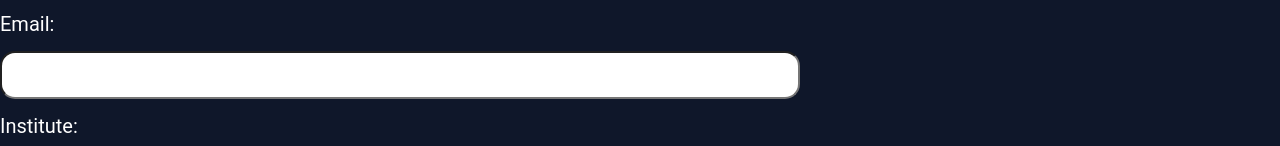
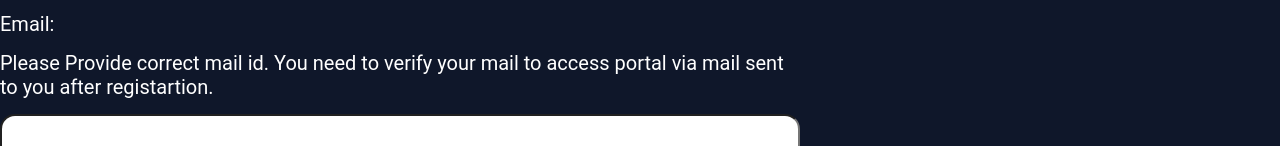
Before and after one commit to itsbhav/eskool, a React (Create React App) app: page /register in a window 1280 px wide. Shown: the part 227-373 px from the top of the page. Built offline with nearby package versions, Linux system fonts and the light colour scheme; no server answers; a web font is replaced by a local one.

Commit message:
Correct mail mandatory warning add

```diff
--- a/src/features/auth/Register.jsx
+++ b/src/features/auth/Register.jsx
@@ -142,6 +142,10 @@ const Register = () => {
             required
           />
           <label htmlFor="email">Email:</label>
+          <div>
+            Please Provide correct mail id. You need to verify your mail to
+            access portal via mail sent to you after registartion.
+          </div>
           <input
             className="form__input"
             type="email"
@@ -150,6 +154,7 @@ const Register = () => {
             onChange={handleEmail}
             required
           />
+
           {type === process.env.REACT_APP_TEACHER && (
             <>
               <label htmlFor="institute">Institute:</label>
--- a/src/index.css
+++ b/src/index.css
@@ -167,7 +167,8 @@ a:focus-visible {
 }
 .public-section-box{
   display: flex;
-  flex-flow:row wrap;
+  justify-content: center;
+  flex-flow:column nowrap;
   min-width: 48vw;
   max-width: 100vw;
   /* justify-content: space-evenly; */
```
